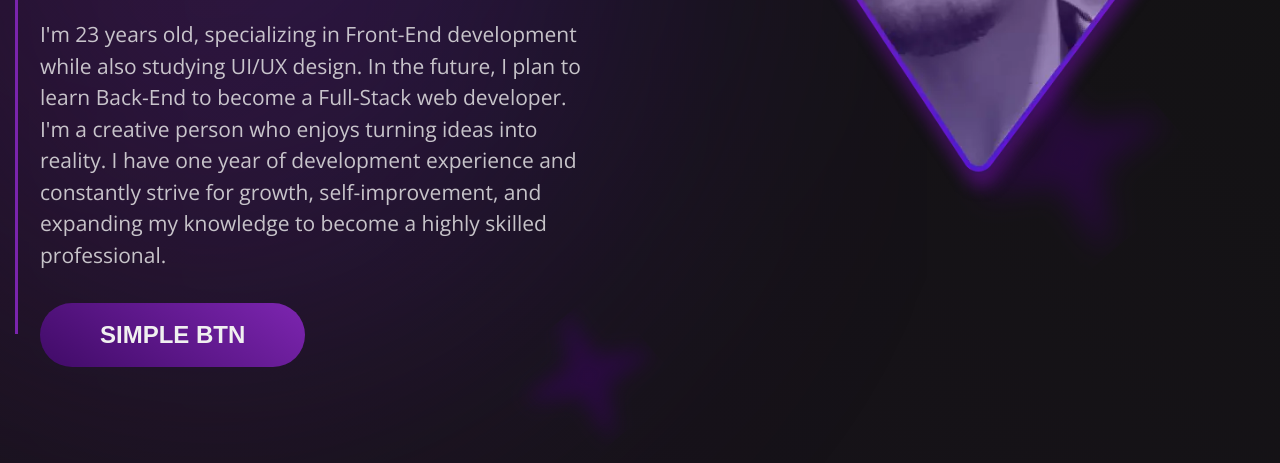
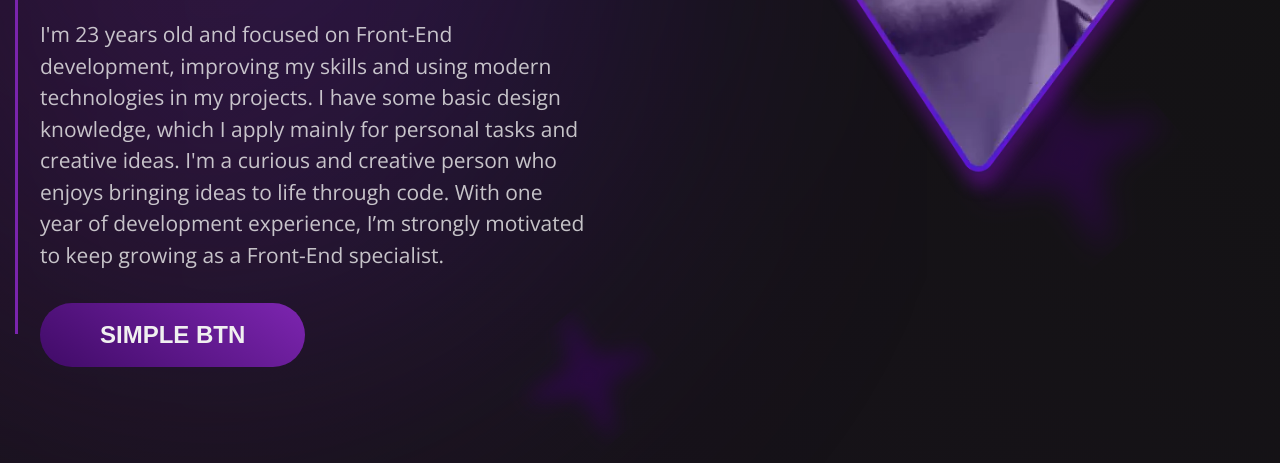
Before and after one commit to Bodich26/resume-portfolio, a plain HTML site: page index.html in a window 1280 px wide. Shown: the part 633-1096 px from the top of the page. Drawn offline with nearby package versions, Linux system fonts and the light colour scheme.

Commit message:
Update index.html

```diff
--- a/index.html
+++ b/index.html
@@ -126,7 +126,7 @@
                   </ul>
                 </div>
                 <p class="screen__box-desc">
-                  I'm 23 years old, specializing in Front-End development while also studying UI/UX design. In the future, I plan to learn Back-End to become a Full-Stack web developer. I'm a creative person who enjoys turning ideas into reality. I have one year of development experience and constantly strive for growth, self-improvement, and expanding my knowledge to become a highly skilled professional.
+                  I'm 23 years old and focused on Front-End development, improving my skills and using modern technologies in my projects. I have some basic design knowledge, which I apply mainly for personal tasks and creative ideas. I'm a curious and creative person who enjoys bringing ideas to life through code. With one year of development experience, I’m strongly motivated to keep growing as a Front-End specialist.
                 </p>
                 <div class="screen__box-btn">
                   <button>simple btn</button>
```
